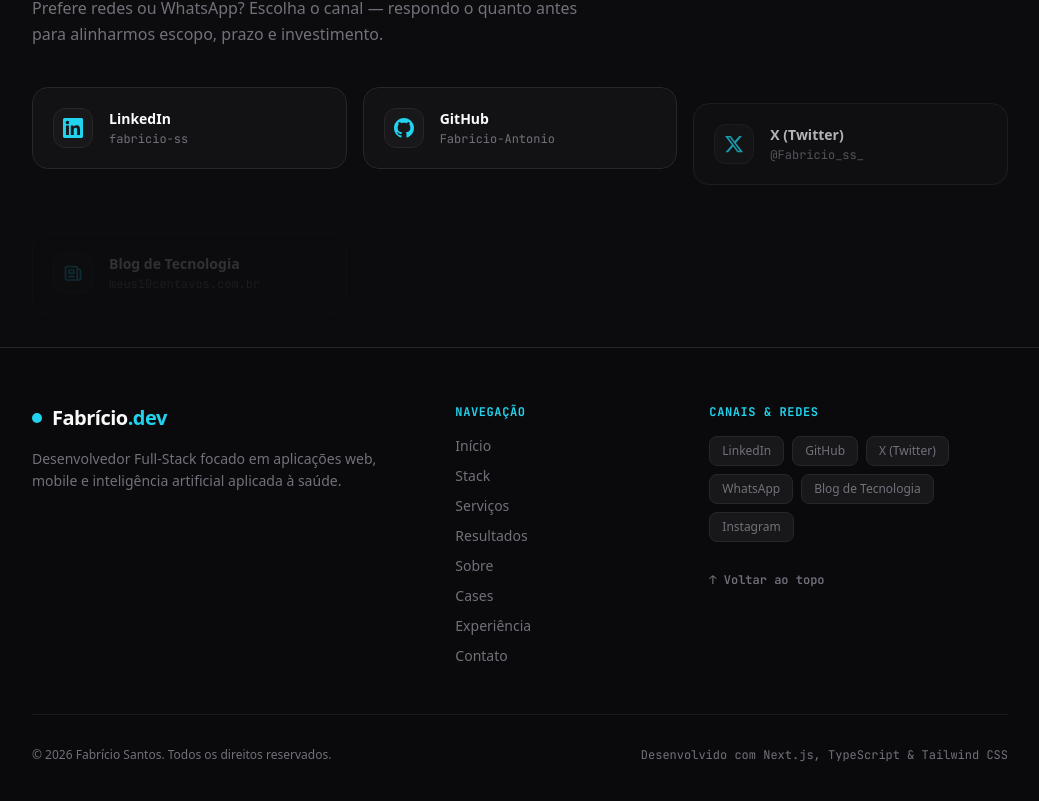
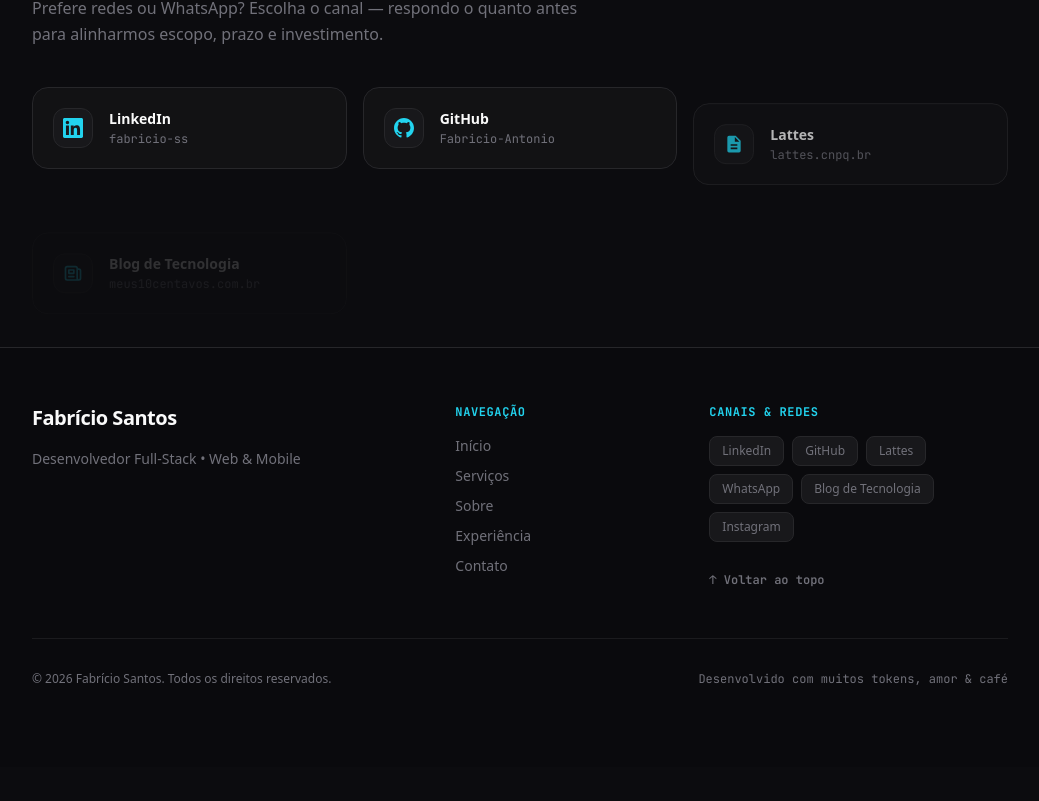
Before and after one commit to Fabricio-Antonio/portifolio, a Next.js app: page / in a window 1280 px wide. Shown: the part 5577-6378 px from the top of the page, without its empty margins (120-1159 px from the left). After the commit the page ends 6344 px from the top, so only its background shows below. Built offline with nearby package versions, Linux system fonts and the light colour scheme; no server answers.

Commit message:
:wrench: chore: update footer

```diff
--- a/src/components/Contact.tsx
+++ b/src/components/Contact.tsx
@@ -25,12 +25,12 @@ const contactLinks = [
     ),
   },
   {
-    href: "https://x.com/Fabricio_ss_",
-    label: "X (Twitter)",
-    detail: "@Fabricio_ss_",
+    href: "http://lattes.cnpq.br/1340990776697899",
+    label: "Lattes",
+    detail: "lattes.cnpq.br",
     icon: (
       <svg className="w-5 h-5 text-accent" fill="currentColor" viewBox="0 0 24 24" aria-hidden>
-        <path d="M18.244 2.25h3.308l-7.227 8.26 8.502 11.24H16.17l-5.214-6.817L4.99 21.75H1.68l7.73-8.835L1.254 2.25H8.08l4.713 6.231zm-1.161 17.52h1.833L7.084 4.126H5.117z" />
+        <path d="M14 2H6a2 2 0 0 0-2 2v16a2 2 0 0 0 2 2h12a2 2 0 0 0 2-2V8l-6-6zm2 16H8v-2h8v2zm0-4H8v-2h8v2zm-3-5V3.5L18.5 9H13z" />
       </svg>
     ),
   },
--- a/src/components/Footer.tsx
+++ b/src/components/Footer.tsx
@@ -11,19 +11,16 @@ export function Footer() {
 
   const navLinks = [
     { href: "#inicio", label: t.nav.home },
-    { href: "#stack", label: t.nav.skills },
     { href: "#servicos", label: t.nav.services },
-    { href: "#resultados", label: t.nav.results },
     { href: "#sobre", label: t.nav.about },
-    { href: "#projetos", label: t.nav.projects },
-    { href: "#experiencia", label: t.nav.experience },
+    { href: "#projetos", label: t.nav.experience },
     { href: "#contato", label: t.nav.contact },
   ];
 
   const socialLinks = [
     { href: "https://www.linkedin.com/in/fabricio-ss/", label: "LinkedIn" },
     { href: "https://github.com/Fabricio-Antonio", label: "GitHub" },
-    { href: "https://x.com/Fabricio_ss_", label: "X (Twitter)" },
+    { href: "http://lattes.cnpq.br/1340990776697899", label: "Lattes" },
     { href: whatsappHref, label: "WhatsApp" },
     { href: "https://www.meus10centavos.com.br", label: "Blog de Tecnologia" },
     { href: "https://www.instagram.com/fabriciosantos.dev/", label: "Instagram" },
@@ -44,14 +41,13 @@ export function Footer() {
               href="#inicio"
               className="inline-flex items-center gap-2.5 text-xl font-bold tracking-tight text-foreground hover:text-accent transition-colors"
             >
-              <span className="w-2.5 h-2.5 rounded-full bg-accent" />
               <span>
-                Fabrício<span className="text-accent font-extrabold">.dev</span>
+                Fabrício Santos
               </span>
             </Link>
 
             <p className="text-muted text-sm leading-relaxed max-w-sm">
-              Desenvolvedor Full-Stack focado em aplicações web, mobile e inteligência artificial aplicada à saúde.
+              Desenvolvedor Full-Stack • Web & Mobile
             </p>
           </div>
 
@@ -107,7 +103,7 @@ export function Footer() {
         {/* Bottom Credits */}
         <div className="pt-8 flex flex-col sm:flex-row items-center justify-between gap-4 text-xs text-muted">
           <p>© {currentYear} Fabrício Santos. Todos os direitos reservados.</p>
-          <p className="font-mono">Desenvolvido com Next.js, TypeScript & Tailwind CSS</p>
+          <p className="font-mono">Desenvolvido com muitos tokens, amor & café</p>
         </div>
       </div>
     </footer>
--- a/src/components/JsonLd.tsx
+++ b/src/components/JsonLd.tsx
@@ -15,7 +15,7 @@ export function JsonLd() {
     sameAs: [
       "https://www.linkedin.com/in/fabricio-ss/",
       "https://github.com/Fabricio-Antonio",
-      "https://x.com/Fabricio_ss_",
+      "http://lattes.cnpq.br/1340990776697899",
       "https://www.instagram.com/fabriciosantos.dev/",
       "https://www.meus10centavos.com.br",
       "https://www.instagram.com/fabricio.ss/",
--- a/src/translations/pt.ts
+++ b/src/translations/pt.ts
@@ -463,8 +463,7 @@ export const pt = {
   },
   footer: {
     rights: "Todos os direitos reservados.",
-    tagline: "Engenharia de Software e Produtos Digitais de Alta Performance.",
     quickLinks: "Navegação",
-    legal: "Desenvolvido com Next.js, TypeScript e Tailwind CSS.",
+    legal: "Desenvolvido com muitos tokens, amor & café.",
   },
 } as const;
```
